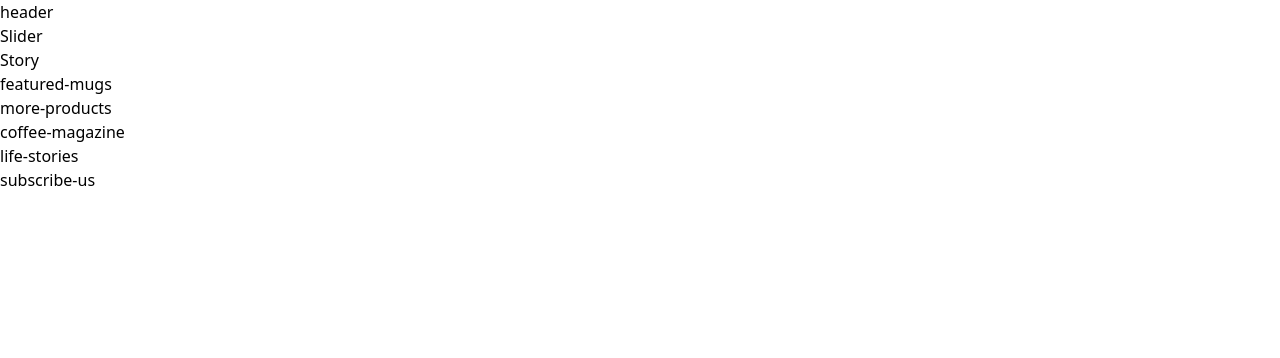
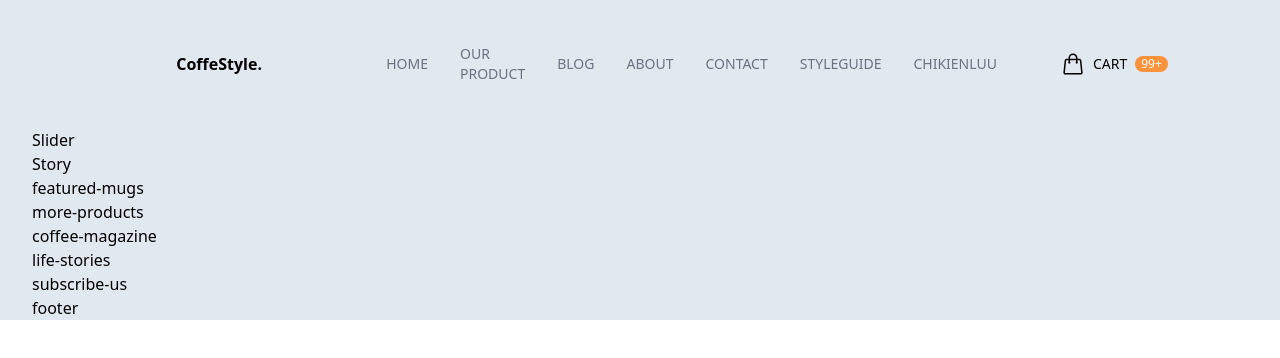
Before and after one commit to luwukien/coffe-style-tailwindcss, a website: page public/index.html in a window 1280 px wide. Drawn offline with nearby package versions, Linux system fonts and the light colour scheme; files that its build step writes are made by us from their sources.

Commit message:
feat: add-header

```diff
--- a/public/index.html
+++ b/public/index.html
@@ -4,13 +4,52 @@
   <meta charset="UTF-8">
   <meta name="viewport" content="width=device-width, initial-scale=1.0">
   <title>ChiKienLuu</title>
-  <link href="./output.css" rel="stylesheet">
+  <link href="./output.css" type="text/css" rel="stylesheet">
 </head>
 <body>
   <div id="root">
-    <div class="content-wrapper">
-        <header>
-          header
+    <div class="content-wrapper max-w-screen-2xl text-base mx-auto px-8 bg-slate-200">
+        <header class="py-10 mx-5">
+          <nav class="flex justify-between items-center">
+            <div class="logo basis-2/6 text-center texl-xl font-semibold cursor-pointer">
+              CoffeStyle.
+            </div>
+            <ul class="basis-3/6 flex items-center justify-end gap-8 uppercase text-sm text-gray-500 font-medium">
+              <li class="ct-top-menu-item">
+                <a href="#" class="">Home</a>
+              </li>
+              <li class="ct-top-menu-item">
+                <a href="#" class="">Our product</a>
+              </li>
+              <li class="ct-top-menu-item">
+                <a href="#" class="">Blog</a>
+              </li>
+              <li class="ct-top-menu-item">
+                <a href="#" class="">About</a>
+              </li>
+              <li class="ct-top-menu-item">
+                <a href="#" class="">Contact</a>
+              </li>
+              <li class="ct-top-menu-item">
+                <a href="#" class="">StyleGuide</a>
+              </li>
+              <li class="ct-top-menu-item">
+                <a href="https://github.com/luwukien" class="">ChiKienLuu</a>
+              </li>
+            </ul>
+
+            <ul class="basis-1/6 flex justify-start items-center ml-16 uppercase text-sm text-grey-500 font-medium ">
+              <li class="ct-top-menu-item">
+                <a href="#" class="flex items-center">
+                  <svg xmlns="http://www.w3.org/2000/svg" fill="none" viewBox="0 0 24 24" stroke-width="1.5" stroke="currentColor" class="size-6">
+                    <path stroke-linecap="round" stroke-linejoin="round" d="M15.75 10.5V6a3.75 3.75 0 1 0-7.5 0v4.5m11.356-1.993 1.263 12c.07.665-.45 1.243-1.119 1.243H4.25a1.125 1.125 0 0 1-1.12-1.243l1.264-12A1.125 1.125 0 0 1 5.513 7.5h12.974c.576 0 1.059.435 1.119 1.007ZM8.625 10.5a.375.375 0 1 1-.75 0 .375.375 0 0 1 .75 0Zm7.5 0a.375.375 0 1 1-.75 0 .375.375 0 0 1 .75 0Z" />
+                  </svg>
+                  <span class="mx-2">Cart</span>
+                  <span class="ct-badge-circle bg-orange-400 text-white">99+</span>
+                </a>
+              </li>
+            </ul>
+          </nav>
         </header>
 
         <main>
@@ -40,15 +79,13 @@
 
           <div class="subscribe-us">
             subscribe-us
-          </div> <!-- End subscribe-us->
-
-
+          </div> <!-- End subscribe-us-->
         </main>
 
         <footer>
           footer
         </footer>
-    </div> <!-- End content-wrapper-->
-  </div> <!-- End root-->
+    </div> <!--End content-wrapper-->
+  </div> <!--End root-->
 </body>
 </html>
--- a/src/input.css
+++ b/src/input.css
@@ -1,3 +1,17 @@
 @tailwind base;
 @tailwind components;
 @tailwind utilities;
+
+/* ct = custom*/
+
+.ct-top-menu-item {
+  @apply cursor-pointer py-1 hover:text-gray-800 relative after:absolute after:bottom-0 after:left-0 after:bg-light-coffee after:h-0.5 after:w-0 hover:after:w-full after:transition-all after:ease-in-out after:duration-300;
+}
+
+.ct-icon {
+  @apply w-5 h-5 inline-block;
+}
+
+.ct-badge-circle {
+  @apply text-xs text-center rounded-full px-1.5;
+}
--- a/tailwind.config.js
+++ b/tailwind.config.js
@@ -2,7 +2,11 @@
 module.exports = {
   content: ["./public/**/*.{html,js}"],
   theme: {
-    extend: {},
+    extend: {
+      colors: {
+        'light-coffee': '#C89F94',
+      }
+    },
   },
   plugins: [],
 }
```
Also changed, not shown: public/output.css (deleted), 3 other files.
